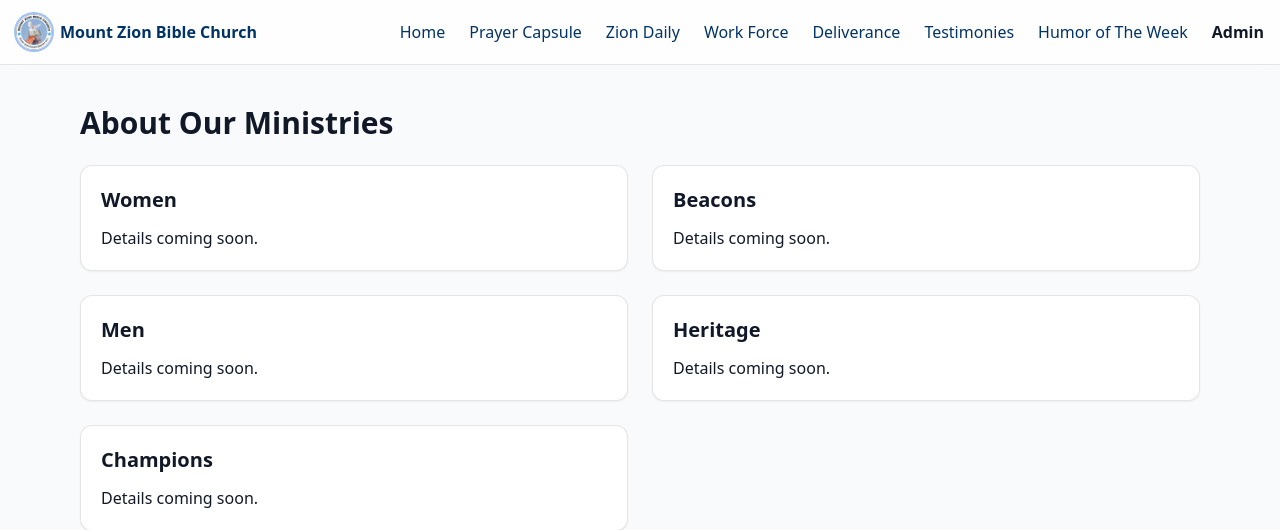
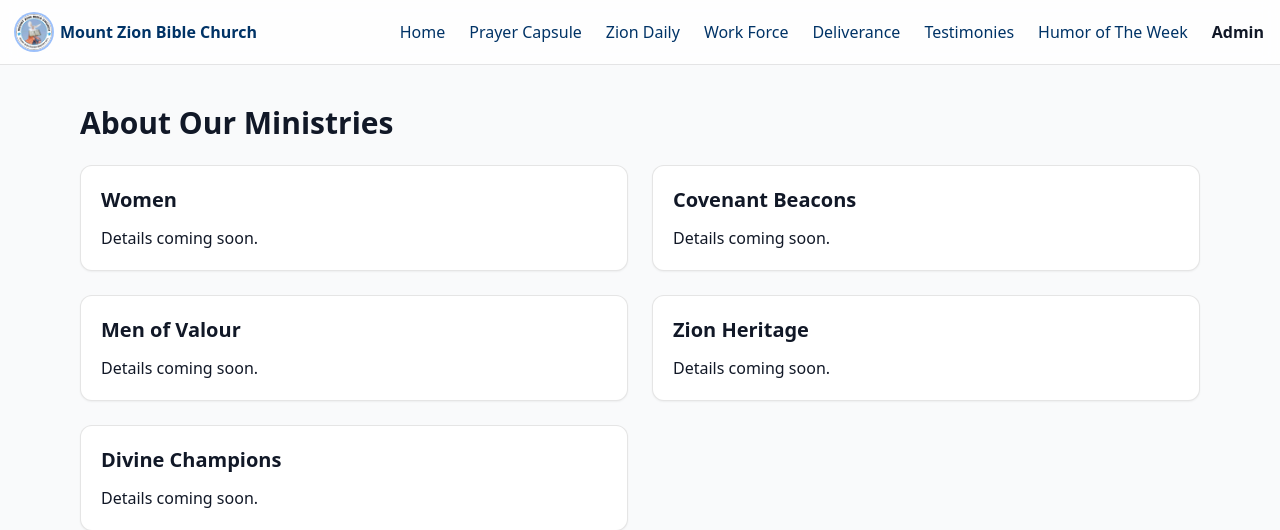
Before and after one commit to Demibrun/MZBC, a Next.js app: page /about in a window 1280 px wide. Shown: the top 530 px of the page. Built offline with nearby package versions, Linux system fonts and the light colour scheme; no server answers; the database is empty.

Commit message:
Fix about page build by querying raw collection

```diff
--- a/src/app/about/page.tsx
+++ b/src/app/about/page.tsx
@@ -1,33 +1,31 @@
 // src/app/about/page.tsx
-// Server component
+import mongoose from "mongoose";
 import { dbConnect } from "@/lib/db";
-import { MinistryGroup } from "@/lib/models";
 
 export const dynamic = "force-dynamic";
 
 const GROUPS = [
   { key: "women",     title: "Women" },
-  { key: "beacons",   title: "Beacons" },
-  { key: "men",       title: "Men" },
-  { key: "heritage",  title: "Heritage" },
-  { key: "champions", title: "Champions" },
+  { key: "beacons",   title: "Covenant Beacons" },
+  { key: "men",       title: "Men of Valour" },
+  { key: "heritage",  title: "Zion Heritage" },
+  { key: "champions", title: "Divine Champions" },
 ];
 
 export default async function AboutPage() {
   await dbConnect();
 
-  // Avoid TS overload confusion by computing array first
-  const wantedKeys = GROUPS.map(g => g.key);
+  const wantedKeys = GROUPS.map((g) => g.key);
 
-  // Either .lean<any[]>() or .lean().exec() works; using exec() is very stable
-  const docs = await MinistryGroup
+  // Use the raw Mongo collection to avoid TS overload errors from Mongoose .find()
+  // Mongoose model name: "MinistryGroup" -> default collection name "ministrygroups"
+  const docs = (await mongoose.connection.db
+    .collection("ministrygroups")
     .find({ key: { $in: wantedKeys } })
-    .lean()
-    .exec();
+    .toArray()) as any[];
 
-  // Map by key for easy lookup
   const byKey: Record<string, any> = Object.fromEntries(
-    (docs as any[]).map((d: any) => [d.key, d])
+    docs.map((d: any) => [d.key, d])
   );
 
   return (
@@ -35,11 +33,15 @@ export default async function AboutPage() {
       <h1 className="text-3xl font-bold">About Our Ministries</h1>
 
       <div className="grid md:grid-cols-2 gap-6">
-        {GROUPS.map(g => {
+        {GROUPS.map((g) => {
           const item = byKey[g.key] || {};
           return (
-            <section key={g.key} className="rounded-xl border border-black/10 bg-white p-5 shadow-sm">
+            <section
+              key={g.key}
+              className="rounded-xl border border-black/10 bg-white p-5 shadow-sm"
+            >
               <h2 className="text-xl font-semibold">{item.title || g.title}</h2>
+
               {item.photoUrl && (
                 <img
                   src={item.photoUrl}
@@ -47,6 +49,7 @@ export default async function AboutPage() {
                   className="mt-3 h-48 w-full object-cover rounded-lg"
                 />
               )}
+
               <p className="mt-3 whitespace-pre-wrap text-[var(--mz-dark)]/90">
                 {item.body || "Details coming soon."}
               </p>
```
